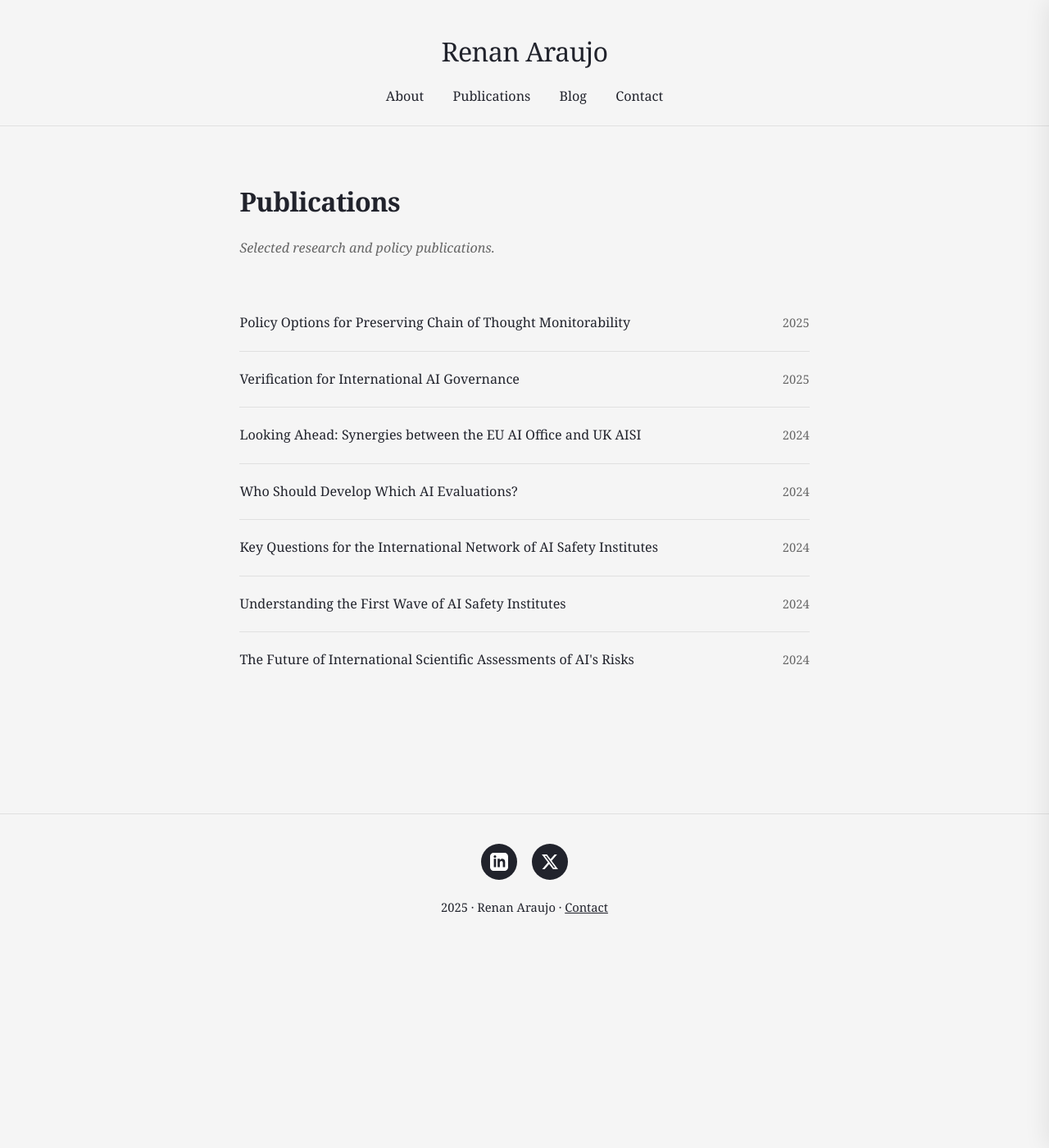
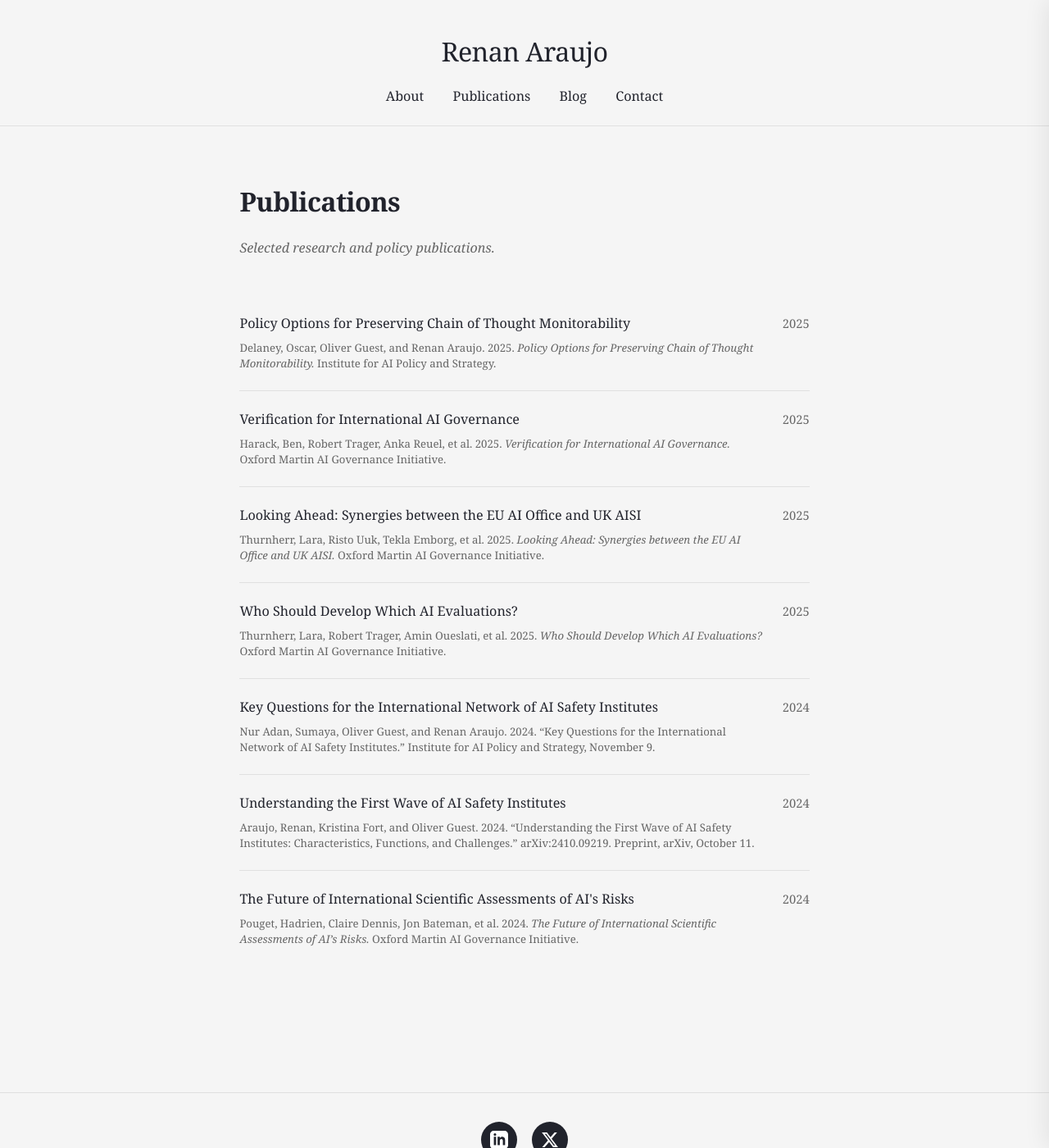
Before and after one commit to araujore/araujore.github.io, a Jekyll site: the page built from publications.md, in a window 1280 px wide and 1400 px high. Shown: the whole window at 82% size. Built offline with Jekyll 4.4.1, drawn with Linux system fonts in a browser that asks for light colours; some web fonts are replaced.

Commit message:
Add inline citations under publication titles

```diff
--- a/_data/publications.yml
+++ b/_data/publications.yml
@@ -2,40 +2,40 @@
   url: "https://www.iaps.ai/research/policy-options-for-preserving-cot-monitorability"
   year: 2025
   description: "Today's most advanced AI models use chain of thought (CoT) reasoning; monitoring this CoT can be valuable for controlling these systems and ensuring they behave as intended. We propose several recommendations to enhance CoT monitoring coordination. These would be low-regret to implement, regardless of the size of any monitorability tax."
-  citation: "Institute for AI Policy and Strategy. &ldquo;Policy Options for Preserving Chain of Thought Monitorability.&rdquo; IAPS Research, September 2025."
+  citation: "Delaney, Oscar, Oliver Guest, and Renan Araujo. 2025. <em>Policy Options for Preserving Chain of Thought Monitorability.</em> Institute for AI Policy and Strategy."
 
 - title: "Verification for International AI Governance"
   url: "https://aigi.ox.ac.uk/publications/verification-for-international-ai-governance/"
   year: 2025
   description: "The growing impacts of AI are spurring states to consider international agreements. The political feasibility of such agreements can hinge on their verifiability. This report analyzes several potential international agreements and ways they could be verified, making pessimistic assumptions about the technical and political parameters of the verification challenge."
-  citation: "Oxford AI Governance Initiative. &ldquo;Verification for International AI Governance.&rdquo; University of Oxford, 2025."
+  citation: "Harack, Ben, Robert Trager, Anka Reuel, et al. 2025. <em>Verification for International AI Governance.</em> Oxford Martin AI Governance Initiative."
 
 - title: "Looking Ahead: Synergies between the EU AI Office and UK AISI"
-  url: "https://www.oxfordmartin.ox.ac.uk/publications/looking-ahead-synergies-between-the-eu-ai-office-and-uk-aisi"
-  year: 2024
+  url: "https://aigi.ox.ac.uk/publications/looking-ahead-synergies-between-the-eu-ai-office-uk-aisi/"
+  year: 2025
   description: "The UK AI Safety Institute and the European AI Office are the primary bodies covering security and safety of AI systems in their respective jurisdictions. Using a framework of four levels of engagement, this brief provides an overview of potential synergies and strategic alignment that can serve as a model for other regional arrangements."
-  citation: "Oxford Martin School. &ldquo;Looking Ahead: Synergies between the EU AI Office and UK AISI.&rdquo; University of Oxford, 2024."
+  citation: "Thurnherr, Lara, Risto Uuk, Tekla Emborg, et al. 2025. <em>Looking Ahead: Synergies between the EU AI Office and UK AISI.</em> Oxford Martin AI Governance Initiative."
 
 - title: "Who Should Develop Which AI Evaluations?"
-  url: "https://aigi.ox.ac.uk/publications/who-should-develop-which-ai-evaluations/"
-  year: 2024
+  url: "https://www.oxfordmartin.ox.ac.uk/publications/who-should-develop-which-ai-evaluations"
+  year: 2025
   description: "We explore frameworks and criteria for determining which actors are best suited to develop AI model evaluations. Key challenges include conflicts of interest when AI companies assess their own models and the blurred boundary between developing and conducting evaluations. We propose a taxonomy of four development approaches."
-  citation: "Oxford AI Governance Initiative. &ldquo;Who Should Develop Which AI Evaluations?&rdquo; University of Oxford, 2024."
+  citation: "Thurnherr, Lara, Robert Trager, Amin Oueslati, et al. 2025. <em>Who Should Develop Which AI Evaluations?</em> Oxford Martin AI Governance Initiative."
 
 - title: "Key Questions for the International Network of AI Safety Institutes"
   url: "https://www.iaps.ai/research/international-network-aisis"
   year: 2024
   description: "We explore key questions for the International Network of AI Safety Institutes and suggest ways forward. What should the network work on? How should it be structured in terms of membership and central coordination? How should it fit into the international governance landscape?"
-  citation: "Institute for AI Policy and Strategy. &ldquo;Key Questions for the International Network of AI Safety Institutes.&rdquo; IAPS Commentary, November 2024."
+  citation: "Nur Adan, Sumaya, Oliver Guest, and Renan Araujo. 2024. &ldquo;Key Questions for the International Network of AI Safety Institutes.&rdquo; Institute for AI Policy and Strategy, November 9."
 
 - title: "Understanding the First Wave of AI Safety Institutes"
-  url: "https://www.iaps.ai/research/understanding-aisis"
+  url: "https://doi.org/10.48550/arXiv.2410.09219"
   year: 2024
   description: "AI Safety Institutes (AISIs) are a new institutional model for AI governance that has expanded across the globe. In this primer, we analyze the first wave of AISIs: the shared fundamental characteristics and functions of the institutions established by the UK, the US, and Japan."
-  citation: "Institute for AI Policy and Strategy. &ldquo;Understanding the First Wave of AI Safety Institutes.&rdquo; IAPS Primer, 2024."
+  citation: "Araujo, Renan, Kristina Fort, and Oliver Guest. 2024. &ldquo;Understanding the First Wave of AI Safety Institutes: Characteristics, Functions, and Challenges.&rdquo; arXiv:2410.09219. Preprint, arXiv, October 11."
 
 - title: "The Future of International Scientific Assessments of AI's Risks"
-  url: "https://aigi.ox.ac.uk/publications/the-future-of-international-scientific-assessments-of-ais-risks/"
+  url: "https://carnegieendowment.org/research/2024/08/the-future-of-international-scientific-assessments-of-ais-risks?lang=en"
   year: 2024
   description: "Effective international coordination to address AI&rsquo;s global impacts demands a shared, scientifically rigorous understanding of AI risks. This paper examines the challenges in establishing international scientific consensus, analyzes current efforts, and proposes a two-track approach combining a UN-led process with an independent annual report on advanced AI risks."
-  citation: "Oxford AI Governance Initiative. &ldquo;The Future of International Scientific Assessments of AI&rsquo;s Risks.&rdquo; University of Oxford, 2024."
+  citation: "Pouget, Hadrien, Claire Dennis, Jon Bateman, et al. 2024. <em>The Future of International Scientific Assessments of AI&rsquo;s Risks.</em> Oxford Martin AI Governance Initiative."
--- a/_includes/head.html
+++ b/_includes/head.html
@@ -535,6 +535,19 @@
             flex-shrink: 0;
         }
 
+        .pub-info {
+            flex: 1;
+            min-width: 0;
+        }
+
+        .pub-cite-inline {
+            font-size: 9pt;
+            line-height: 1.5;
+            color: var(--text-light);
+            margin-top: 6px;
+            margin-bottom: 0;
+        }
+
         /* Slide-out panel */
         .pub-panel-overlay {
             position: fixed;
--- a/publications.md
+++ b/publications.md
@@ -13,7 +13,10 @@ permalink: /publications/
     <ul class="pub-list">
         {% for pub in site.data.publications %}
             <li>
-                <a href="#" class="pub-title" data-index="{{ forloop.index0 }}" onclick="openPanel({{ forloop.index0 }}); return false;">{{ pub.title }}</a>
+                <div class="pub-info">
+                    <a href="#" class="pub-title" data-index="{{ forloop.index0 }}" onclick="openPanel({{ forloop.index0 }}); return false;">{{ pub.title }}</a>
+                    <p class="pub-cite-inline">{{ pub.citation }}</p>
+                </div>
                 <span class="pub-year">{{ pub.year }}</span>
             </li>
         {% endfor %}
```
